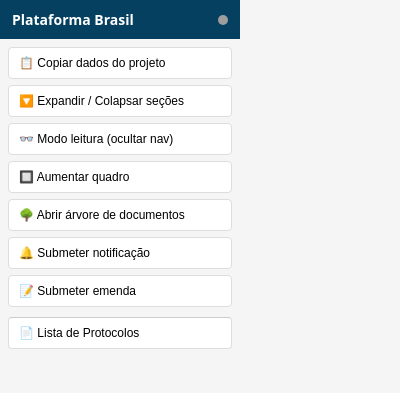
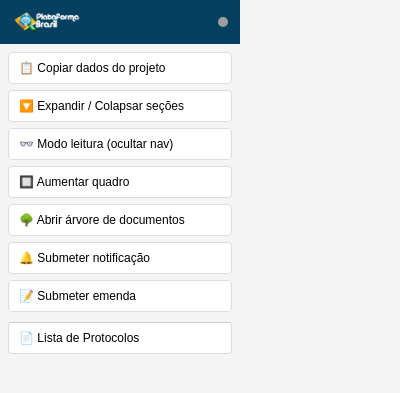
Before and after one commit to gabrielcgs-slapter/ext_pb, a browser extension: page popup/popup.html in a window 400 px wide. Drawn offline with Linux system fonts and the light colour scheme.

Commit message:
docs: add README and update .gitignore
- Add README with install guide and feature descriptions
- Ignore .claude/ and root HTML examples
- Replace popup title text with logo image
- Fix emenda button selector to match by icon src

```diff
--- a/popup/popup.css
+++ b/popup/popup.css
@@ -16,7 +16,7 @@
   justify-content: space-between;
 }
 
-#title { font-weight: 600; font-size: 14px; }
+#title-logo { height: 24px; width: auto; display: block; }
 
 .dot {
   width: 10px; height: 10px;
--- a/popup/popup.html
+++ b/popup/popup.html
@@ -6,7 +6,7 @@
 </head>
 <body>
   <div id="header">
-    <span id="title">Plataforma Brasil</span>
+    <img id="title-logo" src="logo_platBR.png" alt="Plataforma Brasil">
     <span id="status-dot" class="dot dot-off" title="Página não detectada"></span>
   </div>
 
```
Also changed, not shown: tests/submeter-emenda.test.js (+11 -11 lines), README.md (added), logo_platBR.png (added), popup/logo_platBR.png (added), 1 other file.
